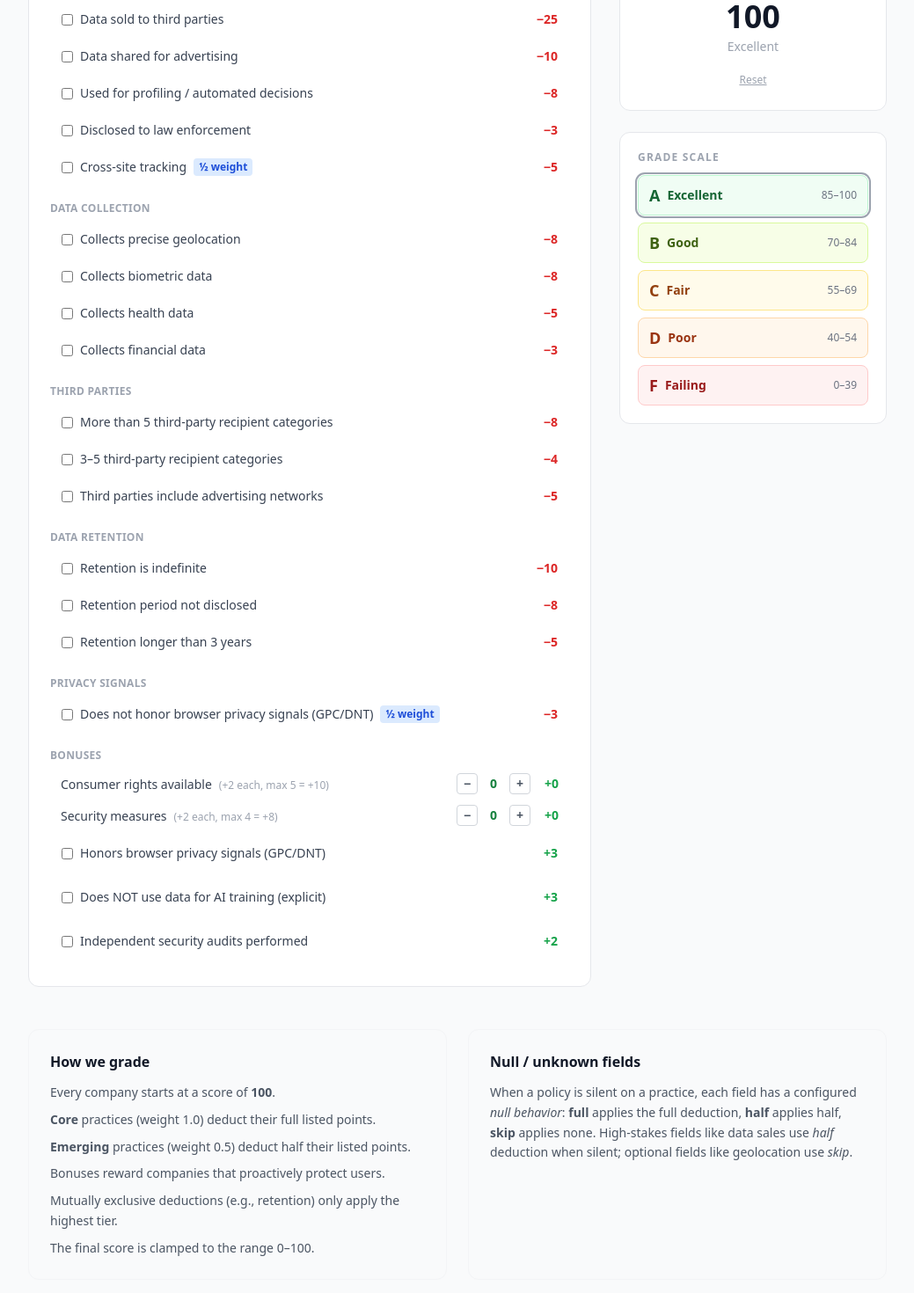
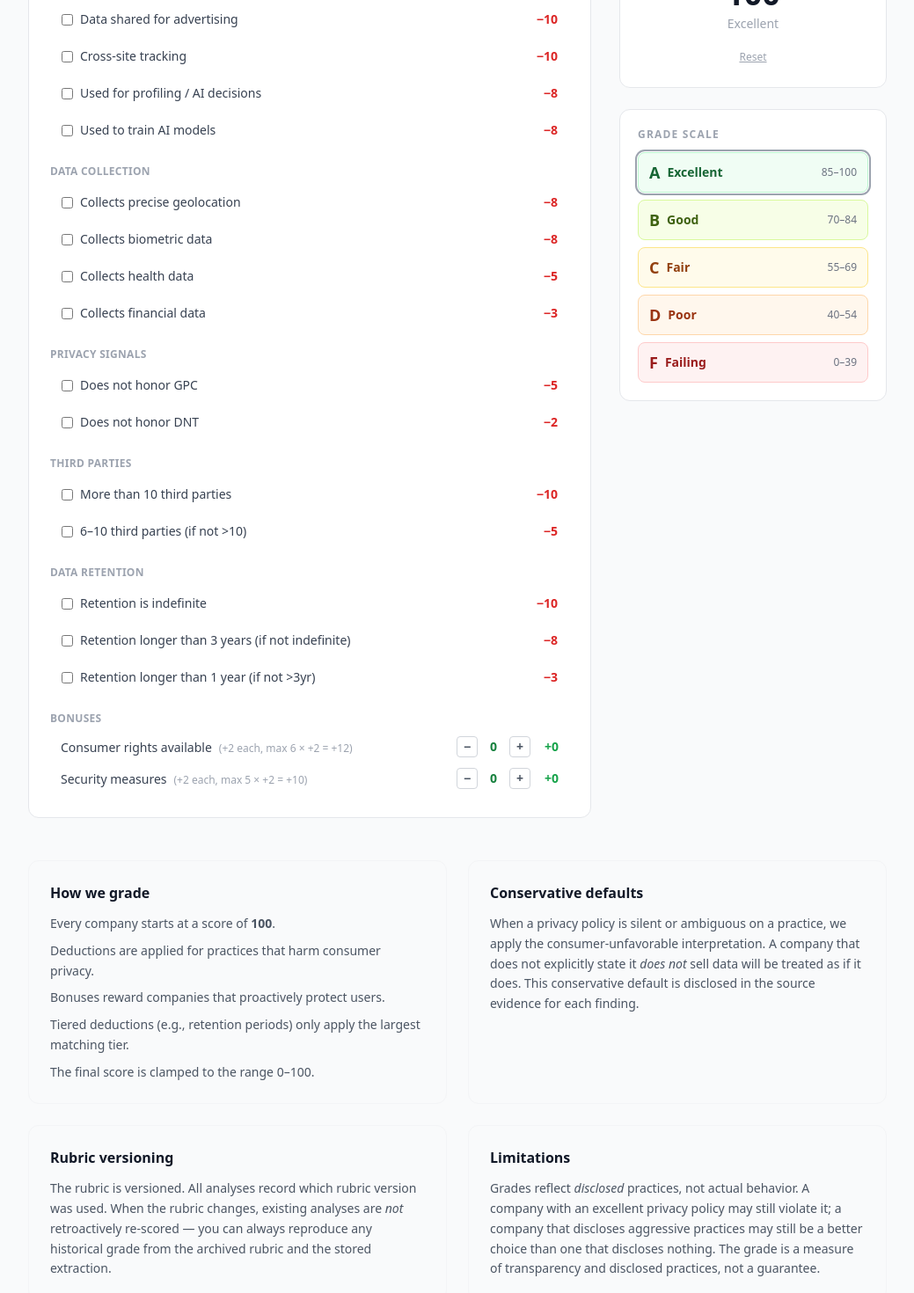
Before and after one commit to nd4spd13/privacy-panel, a Next.js app: page /rubric in a window 1280 px wide. Shown: the part 460-1930 px from the top of the page at 88% size, without its empty margins (120-1159 px from the left). Built offline with nearby package versions, Linux system fonts and the light colour scheme.

Commit message:
Revert "V2 Rubric Bug Fixes"
This reverts commit 0721067633408e10738b8287be00dc9a66037596.

```diff
--- a/src/app/rubric/page.tsx
+++ b/src/app/rubric/page.tsx
@@ -4,46 +4,33 @@ import { useState } from "react";
 import { Header } from "@/components/Header";
 import { GradeBadge } from "@/components/GradeBadge";
 
-// ── Rubric data (mirrors rubric.v2.yaml) ───────────────────────────────────
-// effectivePoints = Math.round(points * tierWeight)
+// ── Rubric data (mirrors rubric.v1.yaml) ───────────────────────────────────
 
-const DEDUCTIONS: Array<{
-  key: string;
-  label: string;
-  effectivePoints: number;
-  tier: "core" | "emerging";
-  group: string;
-  supersedesKey?: string; // this item is skipped if that key is checked
-}> = [
-  // Data Sharing — core
-  { key: "soldToThirdParties",          label: "Data sold to third parties",                   effectivePoints: 25, tier: "core",     group: "Data Sharing" },
-  { key: "sharedForAdvertising",        label: "Data shared for advertising",                  effectivePoints: 10, tier: "core",     group: "Data Sharing" },
-  { key: "usedForProfiling",            label: "Used for profiling / automated decisions",     effectivePoints: 8,  tier: "core",     group: "Data Sharing" },
-  { key: "disclosedToLawEnforcement",   label: "Disclosed to law enforcement",                 effectivePoints: 3,  tier: "core",     group: "Data Sharing" },
-  { key: "crossSiteTracking",           label: "Cross-site tracking",                          effectivePoints: 5,  tier: "emerging", group: "Data Sharing" },
-  // Data Collection — core
-  { key: "collectsPreciseGeolocation",  label: "Collects precise geolocation",                 effectivePoints: 8,  tier: "core",     group: "Data Collection" },
-  { key: "collectsBiometricData",       label: "Collects biometric data",                      effectivePoints: 8,  tier: "core",     group: "Data Collection" },
-  { key: "collectsHealthData",          label: "Collects health data",                         effectivePoints: 5,  tier: "core",     group: "Data Collection" },
-  { key: "collectsFinancialData",       label: "Collects financial data",                      effectivePoints: 3,  tier: "core",     group: "Data Collection" },
-  // Third Parties — core, mutually exclusive tiers
-  { key: "thirdPartyCategoriesOver5",   label: "More than 5 third-party recipient categories", effectivePoints: 8,  tier: "core",     group: "Third Parties" },
-  { key: "thirdPartyCategories3To5",    label: "3–5 third-party recipient categories",         effectivePoints: 4,  tier: "core",     group: "Third Parties", supersedesKey: "thirdPartyCategoriesOver5" },
-  { key: "thirdPartyIncludesAds",       label: "Third parties include advertising networks",   effectivePoints: 5,  tier: "core",     group: "Third Parties" },
-  // Retention — core, mutually exclusive tiers
-  { key: "retentionIndefinite",         label: "Retention is indefinite",                      effectivePoints: 10, tier: "core",     group: "Data Retention" },
-  { key: "retentionNotStated",          label: "Retention period not disclosed",               effectivePoints: 8,  tier: "core",     group: "Data Retention", supersedesKey: "retentionIndefinite" },
-  { key: "retentionOver3Years",         label: "Retention longer than 3 years",                effectivePoints: 5,  tier: "core",     group: "Data Retention", supersedesKey: "retentionIndefinite" },
-  // Privacy Signals — emerging
-  { key: "doesNotHonorBrowserSignals",  label: "Does not honor browser privacy signals (GPC/DNT)", effectivePoints: 3, tier: "emerging", group: "Privacy Signals" },
+const DEDUCTIONS: Array<{ key: string; label: string; points: number; group: string }> = [
+  { key: "soldToThirdParties", label: "Data sold to third parties", points: 25, group: "Data Sharing" },
+  { key: "sharedForAdvertising", label: "Data shared for advertising", points: 10, group: "Data Sharing" },
+  { key: "crossSiteTracking", label: "Cross-site tracking", points: 10, group: "Data Sharing" },
+  { key: "usedForProfiling", label: "Used for profiling / AI decisions", points: 8, group: "Data Sharing" },
+  { key: "usedToTrainAI", label: "Used to train AI models", points: 8, group: "Data Sharing" },
+  { key: "collectsPreciseGeolocation", label: "Collects precise geolocation", points: 8, group: "Data Collection" },
+  { key: "collectsBiometricData", label: "Collects biometric data", points: 8, group: "Data Collection" },
+  { key: "collectsHealthData", label: "Collects health data", points: 5, group: "Data Collection" },
+  { key: "collectsFinancialData", label: "Collects financial data", points: 3, group: "Data Collection" },
+  { key: "doesNotHonorGPC", label: "Does not honor GPC", points: 5, group: "Privacy Signals" },
+  { key: "doesNotHonorDNT", label: "Does not honor DNT", points: 2, group: "Privacy Signals" },
+  { key: "thirdPartiesOver10", label: "More than 10 third parties", points: 10, group: "Third Parties" },
+  { key: "thirdParties6To10", label: "6–10 third parties (if not >10)", points: 5, group: "Third Parties" },
+  { key: "retentionIndefinite", label: "Retention is indefinite", points: 10, group: "Data Retention" },
+  { key: "retentionOver3Years", label: "Retention longer than 3 years (if not indefinite)", points: 8, group: "Data Retention" },
+  { key: "retentionOver1Year", label: "Retention longer than 1 year (if not >3yr)", points: 3, group: "Data Retention" },
 ];
 
 const GRADE_BANDS = [
-  { letter: "A", min: 85, max: 100, label: "Excellent", bg: "bg-green-50 border-green-200",  text: "text-green-800" },
-  { letter: "B", min: 70, max: 84,  label: "Good",      bg: "bg-lime-50 border-lime-200",    text: "text-lime-800" },
-  { letter: "C", min: 55, max: 69,  label: "Fair",      bg: "bg-amber-50 border-amber-200",  text: "text-amber-800" },
-  { letter: "D", min: 40, max: 54,  label: "Poor",      bg: "bg-orange-50 border-orange-200",text: "text-orange-800" },
-  { letter: "F", min: 0,  max: 39,  label: "Failing",   bg: "bg-red-50 border-red-200",      text: "text-red-800" },
+  { letter: "A", min: 85, max: 100, label: "Excellent", bg: "bg-green-50 border-green-200", text: "text-green-800" },
+  { letter: "B", min: 70, max: 84, label: "Good", bg: "bg-lime-50 border-lime-200", text: "text-lime-800" },
+  { letter: "C", min: 55, max: 69, label: "Fair", bg: "bg-amber-50 border-amber-200", text: "text-amber-800" },
+  { letter: "D", min: 40, max: 54, label: "Poor", bg: "bg-orange-50 border-orange-200", text: "text-orange-800" },
+  { letter: "F", min: 0, max: 39, label: "Failing", bg: "bg-red-50 border-red-200", text: "text-red-800" },
 ];
 
 const GROUPS = Array.from(new Set(DEDUCTIONS.map((d) => d.group)));
@@ -59,41 +46,37 @@ function letterFromScore(score: number): string {
 // ── Page component ─────────────────────────────────────────────────────────
 
 export default function RubricPage() {
-  const [checked, setChecked]       = useState<Set<string>>(new Set());
-  const [rights, setRights]         = useState(0);
-  const [security, setSecurity]     = useState(0);
-  const [honorsSignals, setHonors]  = useState(false);
-  const [aiOptOut, setAiOptOut]     = useState(false);
-  const [audits, setAudits]         = useState(false);
+  const [checked, setChecked] = useState<Set<string>>(new Set());
+  const [rights, setRights] = useState(0);
+  const [security, setSecurity] = useState(0);
 
   function toggle(key: string) {
     setChecked((prev) => {
       const next = new Set(prev);
-      if (next.has(key)) next.delete(key); else next.add(key);
+      if (next.has(key)) next.delete(key);
+      else next.add(key);
       return next;
     });
   }
 
+  // Compute score with tier logic
   let deducted = 0;
   const activeDeductions: typeof DEDUCTIONS = [];
-
   for (const d of DEDUCTIONS) {
     if (!checked.has(d.key)) continue;
-    // Skip if superseded by another checked item
-    if (d.supersedesKey && checked.has(d.supersedesKey)) continue;
-    deducted += d.effectivePoints;
+    // Third-party tiers: only highest applies
+    if (d.key === "thirdParties6To10" && checked.has("thirdPartiesOver10")) continue;
+    // Retention tiers: only highest applies
+    if (d.key === "retentionOver3Years" && checked.has("retentionIndefinite")) continue;
+    if (d.key === "retentionOver1Year" && (checked.has("retentionIndefinite") || checked.has("retentionOver3Years"))) continue;
+    deducted += d.points;
     activeDeductions.push(d);
   }
-
-  const rightsBonus    = Math.min(rights, 5) * 2;
-  const securityBonus  = Math.min(security, 4) * 2;
-  const signalsBonus   = honorsSignals ? 3 : 0;
-  const aiBonus        = aiOptOut ? 3 : 0;
-  const auditsBonus    = audits ? 2 : 0;
-  const totalBonus     = rightsBonus + securityBonus + signalsBonus + aiBonus + auditsBonus;
-  const rawScore       = 100 - deducted + totalBonus;
-  const score          = Math.min(100, Math.max(0, rawScore));
-  const letter         = letterFromScore(score);
+  const rightsBonus = Math.min(rights, 6) * 2;
+  const securityBonus = Math.min(security, 5) * 2;
+  const rawScore = 100 - deducted + rightsBonus + securityBonus;
+  const score = Math.min(100, Math.max(0, rawScore));
+  const letter = letterFromScore(score);
 
   return (
     <>
@@ -101,12 +84,11 @@ export default function RubricPage() {
       <main className="max-w-5xl mx-auto px-6 py-10">
         {/* ── Title ──────────────────────────────────────────────────────── */}
         <div className="mb-10">
-          <h1 className="text-3xl font-black text-gray-900 mb-2">Scoring Rubric v2</h1>
+          <h1 className="text-3xl font-black text-gray-900 mb-2">Scoring Rubric v1</h1>
           <p className="text-gray-500 leading-relaxed max-w-2xl">
-            Every score starts at 100. Deductions are applied for privacy-negative practices.
-            Bonuses reward companies that proactively protect users.
-            The rubric uses tiered weights: core practices apply fully; emerging practices apply at half weight.
-            The rubric is deterministic — the same policy facts always produce the same score.
+            Every score starts at 100 and deductions are applied for privacy-negative practices.
+            Bonuses are awarded for consumer rights and documented security measures.
+            The rubric is deterministic: the same policy facts always produce the same score.
           </p>
           <a
             href="/rubric/v1.yaml"
@@ -125,7 +107,7 @@ export default function RubricPage() {
                 Score Simulator
               </h2>
               <p className="text-xs text-gray-500 mb-5">
-                Toggle practices to see how they affect the score. Emerging-tier items (½ weight) are marked with a badge.
+                Toggle practices to see how they affect the score in real time.
               </p>
 
               {GROUPS.map((group) => (
@@ -134,7 +116,11 @@ export default function RubricPage() {
                   <div className="space-y-1">
                     {DEDUCTIONS.filter((d) => d.group === group).map((d) => {
                       const isActive = checked.has(d.key);
-                      const isSuperseded = !!d.supersedesKey && checked.has(d.supersedesKey);
+                      const isSuperseded =
+                        (d.key === "thirdParties6To10" && checked.has("thirdPartiesOver10")) ||
+                        (d.key === "retentionOver3Years" && checked.has("retentionIndefinite")) ||
+                        (d.key === "retentionOver1Year" &&
+                          (checked.has("retentionIndefinite") || checked.has("retentionOver3Years")));
                       return (
                         <label
                           key={d.key}
@@ -152,14 +138,11 @@ export default function RubricPage() {
                               className="rounded"
                             />
                             <span className="text-sm text-gray-700">{d.label}</span>
-                            {d.tier === "emerging" && (
-                              <span className="text-xs bg-blue-100 text-blue-700 font-semibold px-1.5 py-0.5 rounded">½ weight</span>
-                            )}
                             {isSuperseded && (
                               <span className="text-xs text-gray-400 italic">(superseded)</span>
                             )}
                           </div>
-                          <span className="text-sm font-semibold text-red-600 ml-4">−{d.effectivePoints}</span>
+                          <span className="text-sm font-semibold text-red-600 ml-4">−{d.points}</span>
                         </label>
                       );
                     })}
@@ -174,40 +157,27 @@ export default function RubricPage() {
                   <div className="flex items-center justify-between px-3">
                     <div>
                       <span className="text-sm text-gray-700">Consumer rights available</span>
-                      <span className="text-xs text-gray-400 ml-2">(+2 each, max 5 = +10)</span>
+                      <span className="text-xs text-gray-400 ml-2">(+2 each, max 6 × +2 = +12)</span>
                     </div>
                     <div className="flex items-center gap-2">
                       <button onClick={() => setRights((r) => Math.max(0, r - 1))} className="w-6 h-6 rounded border border-gray-300 text-gray-600 hover:bg-gray-50 text-sm font-bold">−</button>
-                      <span className="w-5 text-center text-sm font-bold text-green-700">{Math.min(rights, 5)}</span>
-                      <button onClick={() => setRights((r) => Math.min(5, r + 1))} className="w-6 h-6 rounded border border-gray-300 text-gray-600 hover:bg-gray-50 text-sm font-bold">+</button>
+                      <span className="w-5 text-center text-sm font-bold text-green-700">{Math.min(rights, 6)}</span>
+                      <button onClick={() => setRights((r) => Math.min(6, r + 1))} className="w-6 h-6 rounded border border-gray-300 text-gray-600 hover:bg-gray-50 text-sm font-bold">+</button>
                       <span className="text-sm font-semibold text-green-600 ml-2">+{rightsBonus}</span>
                     </div>
                   </div>
                   <div className="flex items-center justify-between px-3">
                     <div>
                       <span className="text-sm text-gray-700">Security measures</span>
-                      <span className="text-xs text-gray-400 ml-2">(+2 each, max 4 = +8)</span>
+                      <span className="text-xs text-gray-400 ml-2">(+2 each, max 5 × +2 = +10)</span>
                     </div>
                     <div className="flex items-center gap-2">
                       <button onClick={() => setSecurity((s) => Math.max(0, s - 1))} className="w-6 h-6 rounded border border-gray-300 text-gray-600 hover:bg-gray-50 text-sm font-bold">−</button>
-                      <span className="w-5 text-center text-sm font-bold text-green-700">{Math.min(security, 4)}</span>
-                      <button onClick={() => setSecurity((s) => Math.min(4, s + 1))} className="w-6 h-6 rounded border border-gray-300 text-gray-600 hover:bg-gray-50 text-sm font-bold">+</button>
+                      <span className="w-5 text-center text-sm font-bold text-green-700">{Math.min(security, 5)}</span>
+                      <button onClick={() => setSecurity((s) => Math.min(5, s + 1))} className="w-6 h-6 rounded border border-gray-300 text-gray-600 hover:bg-gray-50 text-sm font-bold">+</button>
                       <span className="text-sm font-semibold text-green-600 ml-2">+{securityBonus}</span>
                     </div>
                   </div>
-                  {[
-                    { label: "Honors browser privacy signals (GPC/DNT)", value: honorsSignals, set: setHonors, bonus: signalsBonus, pts: 3 },
-                    { label: "Does NOT use data for AI training (explicit)", value: aiOptOut, set: setAiOptOut, bonus: aiBonus, pts: 3 },
-                    { label: "Independent security audits performed", value: audits, set: setAudits, bonus: auditsBonus, pts: 2 },
-                  ].map(({ label, value, set, bonus, pts }) => (
-                    <label key={label} className={`flex items-center justify-between px-3 py-2 rounded-lg cursor-pointer select-none transition-colors ${value ? "bg-green-50 border border-green-200" : "hover:bg-gray-50 border border-transparent"}`}>
-                      <div className="flex items-center gap-2">
-                        <input type="checkbox" checked={value} onChange={() => set((v) => !v)} className="rounded" />
-                        <span className="text-sm text-gray-700">{label}</span>
-                      </div>
-                      <span className="text-sm font-semibold text-green-600 ml-4">+{pts}</span>
-                    </label>
-                  ))}
                 </div>
               </div>
             </div>
@@ -215,42 +185,45 @@ export default function RubricPage() {
 
           {/* ── Right: Live score ─────────────────────────────────────────── */}
           <div className="space-y-6">
+            {/* Score card */}
             <div className="bg-white border border-gray-200 rounded-xl p-6 text-center sticky top-20">
               <div className="text-xs font-semibold text-gray-400 uppercase tracking-widest mb-4">Live Score</div>
               <GradeBadge letter={letter} score={score} size="lg" />
               <div className="mt-4 text-4xl font-black text-gray-900">{score}</div>
-              <div className="text-sm text-gray-400 mt-1">
-                {score >= 85 ? "Excellent" : score >= 70 ? "Good" : score >= 55 ? "Fair" : score >= 40 ? "Poor" : "Failing"}
-              </div>
+              <div className="text-sm text-gray-400 mt-1">{letterFromScore(score) === "A" ? "Excellent" : letterFromScore(score) === "B" ? "Good" : letterFromScore(score) === "C" ? "Fair" : letterFromScore(score) === "D" ? "Poor" : "Failing"}</div>
 
-              {(activeDeductions.length > 0 || totalBonus > 0) && (
+              {activeDeductions.length > 0 && (
                 <div className="mt-5 text-left space-y-1">
-                  {activeDeductions.length > 0 && (
+                  <div className="text-xs font-semibold text-gray-400 uppercase tracking-wide mb-2">Active deductions</div>
+                  {activeDeductions.map((d) => (
+                    <div key={d.key} className="flex justify-between text-xs text-gray-600">
+                      <span className="truncate mr-2">{d.label}</span>
+                      <span className="text-red-600 font-semibold flex-shrink-0">−{d.points}</span>
+                    </div>
+                  ))}
+                  {(rightsBonus > 0 || securityBonus > 0) && (
                     <>
-                      <div className="text-xs font-semibold text-gray-400 uppercase tracking-wide mb-2">Active deductions</div>
-                      {activeDeductions.map((d) => (
-                        <div key={d.key} className="flex justify-between text-xs text-gray-600">
-                          <span className="truncate mr-2">{d.label}</span>
-                          <span className="text-red-600 font-semibold flex-shrink-0">−{d.effectivePoints}</span>
-                        </div>
-                      ))}
+                      <div className="border-t border-gray-100 pt-1 mt-1">
+                        {rightsBonus > 0 && (
+                          <div className="flex justify-between text-xs text-gray-600">
+                            <span>Consumer rights</span>
+                            <span className="text-green-600 font-semibold">+{rightsBonus}</span>
+                          </div>
+                        )}
+                        {securityBonus > 0 && (
+                          <div className="flex justify-between text-xs text-gray-600">
+                            <span>Security measures</span>
+                            <span className="text-green-600 font-semibold">+{securityBonus}</span>
+                          </div>
+                        )}
+                      </div>
                     </>
-                  )}
-                  {totalBonus > 0 && (
-                    <div className="border-t border-gray-100 pt-2 mt-2 space-y-1">
-                      <div className="text-xs font-semibold text-gray-400 uppercase tracking-wide mb-2">Active bonuses</div>
-                      {rightsBonus > 0   && <div className="flex justify-between text-xs text-gray-600"><span>Consumer rights ({Math.min(rights,5)}×2)</span><span className="text-green-600 font-semibold">+{rightsBonus}</span></div>}
-                      {securityBonus > 0 && <div className="flex justify-between text-xs text-gray-600"><span>Security measures ({Math.min(security,4)}×2)</span><span className="text-green-600 font-semibold">+{securityBonus}</span></div>}
-                      {signalsBonus > 0  && <div className="flex justify-between text-xs text-gray-600"><span>Browser signals honored</span><span className="text-green-600 font-semibold">+{signalsBonus}</span></div>}
-                      {aiBonus > 0       && <div className="flex justify-between text-xs text-gray-600"><span>AI training opt-out</span><span className="text-green-600 font-semibold">+{aiBonus}</span></div>}
-                      {auditsBonus > 0   && <div className="flex justify-between text-xs text-gray-600"><span>Independent audits</span><span className="text-green-600 font-semibold">+{auditsBonus}</span></div>}
-                    </div>
                   )}
                 </div>
               )}
 
               <button
-                onClick={() => { setChecked(new Set()); setRights(0); setSecurity(0); setHonors(false); setAiOptOut(false); setAudits(false); }}
+                onClick={() => { setChecked(new Set()); setRights(0); setSecurity(0); }}
                 className="mt-5 text-xs text-gray-400 underline hover:text-gray-600"
               >
                 Reset
@@ -284,21 +257,19 @@ export default function RubricPage() {
             <h3 className="font-bold text-gray-900 mb-3">How we grade</h3>
             <ul className="text-sm text-gray-600 space-y-2 leading-relaxed">
               <li>Every company starts at a score of <strong>100</strong>.</li>
-              <li><strong>Core</strong> practices (weight 1.0) deduct their full listed points.</li>
-              <li><strong>Emerging</strong> practices (weight 0.5) deduct half their listed points.</li>
+              <li>Deductions are applied for practices that harm consumer privacy.</li>
               <li>Bonuses reward companies that proactively protect users.</li>
-              <li>Mutually exclusive deductions (e.g., retention) only apply the highest tier.</li>
+              <li>Tiered deductions (e.g., retention periods) only apply the largest matching tier.</li>
               <li>The final score is clamped to the range 0–100.</li>
             </ul>
           </div>
           <div className="bg-gray-50 border border-gray-100 rounded-xl p-6">
-            <h3 className="font-bold text-gray-900 mb-3">Null / unknown fields</h3>
+            <h3 className="font-bold text-gray-900 mb-3">Conservative defaults</h3>
             <p className="text-sm text-gray-600 leading-relaxed">
-              When a policy is silent on a practice, each field has a configured <em>null behavior</em>:
-              <strong> full</strong> applies the full deduction, <strong>half</strong> applies half,
-              <strong> skip</strong> applies none.
-              High-stakes fields like data sales use <em>half</em> deduction when silent;
-              optional fields like geolocation use <em>skip</em>.
+              When a privacy policy is silent or ambiguous on a practice, we apply the
+              consumer-unfavorable interpretation. A company that does not explicitly state it
+              <em> does not</em> sell data will be treated as if it does. This conservative
+              default is disclosed in the source evidence for each finding.
             </p>
           </div>
           <div className="bg-gray-50 border border-gray-100 rounded-xl p-6">
@@ -313,8 +284,9 @@ export default function RubricPage() {
             <h3 className="font-bold text-gray-900 mb-3">Limitations</h3>
             <p className="text-sm text-gray-600 leading-relaxed">
               Grades reflect <em>disclosed</em> practices, not actual behavior. A company with an
-              excellent privacy policy may still violate it. The grade measures transparency and
-              disclosed practices, not a guarantee of privacy.
+              excellent privacy policy may still violate it; a company that discloses aggressive
+              practices may still be a better choice than one that discloses nothing. The grade
+              is a measure of transparency and disclosed practices, not a guarantee.
             </p>
           </div>
         </div>
```
Also changed, not shown: src/db/extractions.ts (+1 -10 lines).
